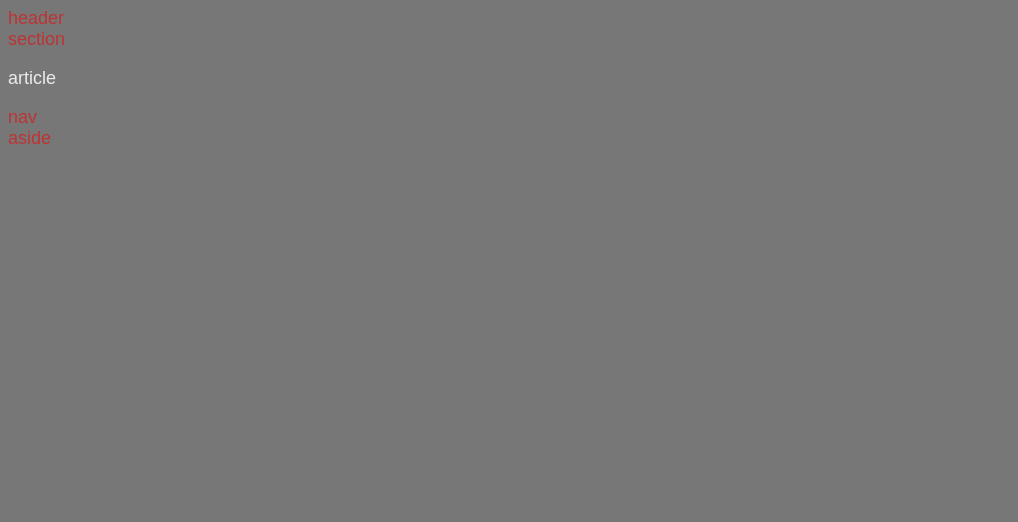
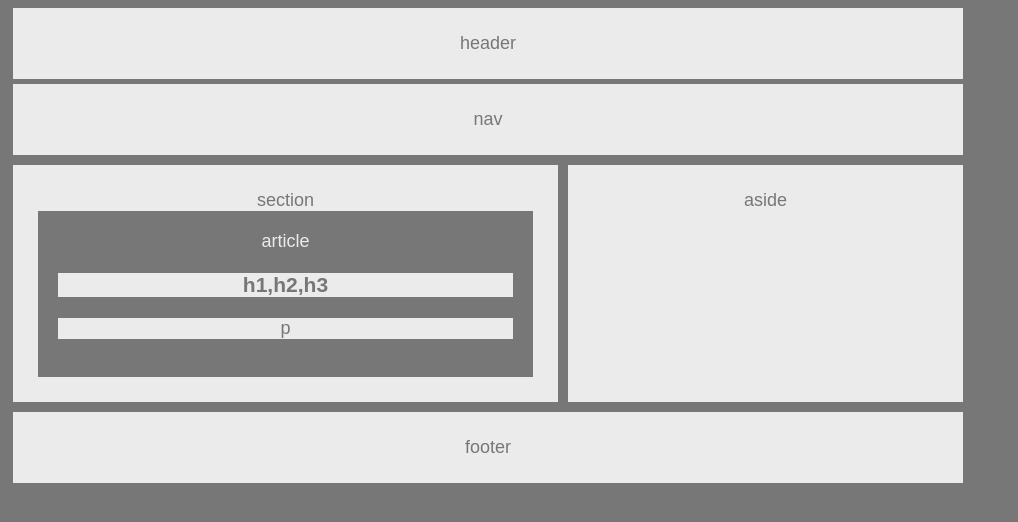
Before and after one commit to patrickjpaschal/HW-Wireframe, a plain HTML site: page index.html in a window 1280 px wide. Shown: the whole page, without its empty margins (0-1018 px from the left). Drawn offline with Linux system fonts and the light colour scheme.

Commit message:
HW for week 1

```diff
--- a/index.html
+++ b/index.html
@@ -2,16 +2,23 @@
     <html>
         <head>
             <link rel="stylesheet" type="text/css" href="style.css">
-            header
+
         </head>
-        <section>section
-            <article><p>article</p></article>
+<body>
+        <header>  header</header>
+        <nav>nav</nav>
+        <div class="clearfix">
+        <section >section
+            <article>article
+                <h1>h1,h2,h3</h1>
+                <p>p</p>
+            </article>
         </section>
-        <nav>nav
-            </nav>
-                <aside>aside</aside>
 
-
+                <aside class="clearfix">aside</aside>
+            </div>
+        <footer>footer</footer>
+</body>
 
 
     </html>
--- a/style.css
+++ b/style.css
@@ -1,30 +1,35 @@
-head nav section aside footer {
-    background: #ebebebe;
+body {
+font-family:Arial, Helvetica, sans-serif;
+color:#777;
+background:#777;
+width:960px;
+font-size:18px;
+}
+header, nav, section,aside, footer {
+padding:25px;
+background:#ebebeb;
+margin:5px;
+text-align:center;
+}
+article{
+color:#ebebeb;
+background:#777;
+padding:20px;
 
 }
-body {
-    font-family:Arial, Helvetica, sans-serif;
-    color: rgb(190, 51, 51);
-    Background: #777777;
-    width:960px;
-    font-size:18px;
-}
-h1 p {
+h1, p {
     color:#777;
     background:#ebebeb;
 }
-
-article {
-    color:#ebebeb;
-    background:#777;
+section {
+    float:left;
+    width:495px;
 }
-section{
-    width:495px
+aside {
+float:left;
+width:345px;
+height: 187px;
 }
-head {
-    height:75px;
-    background: lightgrey;
-    align:center;
-    float:left;
-
-}
+.clearfix {
+    overflow: auto;
+  }
```
